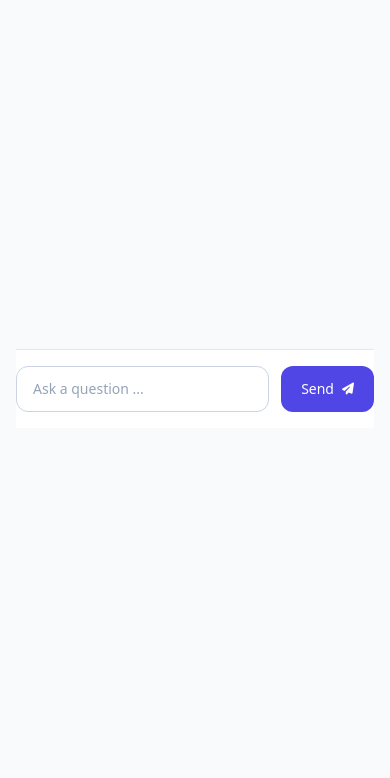
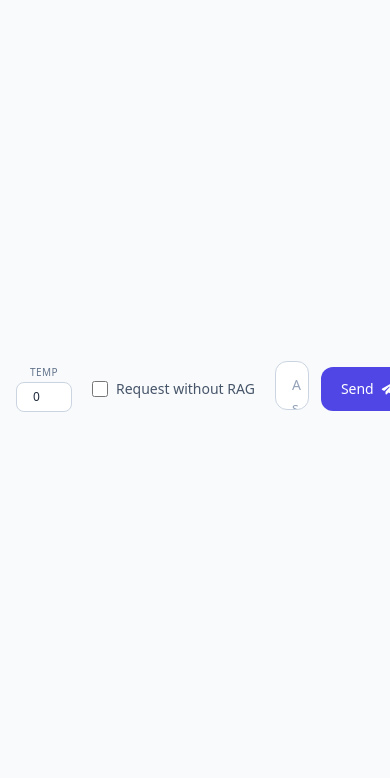
Before and after one commit to kempoq/RAG, a FastAPI app: template app/src/frontend/templates/simple_rag.html in a window 390 px wide. Shown: the part 66-844 px from the top of the page. Run offline with FastAPI, Linux system fonts and the light colour scheme; the template is opened without the code that fills it, so the values that code supplies are empty; parts of the project's set-up code (start-up, migrations or seed data) failed here and were passed over; some libraries are stand-ins or nearby versions.

Commit message:
Add to front: 'temperature' input, 'Request without RAG' checkbox + Second output for request without RAG if chosen

```diff
--- a/app/src/frontend/static/js/modules/rag.js
+++ b/app/src/frontend/static/js/modules/rag.js
@@ -16,17 +16,42 @@ export function toggleContext(showMessage, hideMessage) {
     }
 }
 
-export function showAnswer() {
+export function autoResizeUserInput(textArea) {
+    textArea.style.height = "auto";
+    textArea.style.height = Math.min(textArea.scrollHeight, 200) + "px";
+}
+
+export function showAnswer(addNoRagRequest) {
+    if (addNoRagRequest) {
+        document.getElementById("answersContainer").classList.remove("lg:grid-cols-1");
+        document.getElementById("answersContainer").classList.add("lg:grid-cols-2");
+        document.getElementById("noRagAnswerContainer").classList.remove("hidden");
+    } else {
+        document.getElementById("answersContainer").classList.remove("lg:grid-cols-2");
+        document.getElementById("answersContainer").classList.add("lg:grid-cols-1");
+        document.getElementById("noRagAnswerContainer").classList.add("hidden");
+    }
     document.getElementById("answerArea").classList.remove("hidden");
 }
 
-export function hideAnswer() {
+export function hideOutputs(showMessage) {
     document.getElementById("answerArea").classList.add("hidden");
+
+    const block = document.getElementById("context");
+    const label = document.getElementById("toggleLabel");
+    const icon = document.getElementById("toggleIcon");
+
+    if (!block.classList.contains("hidden")) {
+        block.classList.add("hidden");
+        label.textContent = showMessage;
+        icon.classList.remove("fa-chevron-up");
+        icon.classList.add("fa-chevron-down");
+    }
 }
 
-export function fillAnswerOutput(answer) {
-    document.getElementById("answerOutput").innerHTML = marked.parse(answer);
-    renderMathInElement(document.getElementById("answerOutput"), {
+export function fillAnswerOutput(answer, elementClass) {
+    document.getElementById(elementClass).innerHTML = marked.parse(answer);
+    renderMathInElement(document.getElementById(elementClass), {
         delimiters: [
             {left: "$$", right: "$$", display: true},
             {left: "$", right: "$", display: false}
@@ -50,6 +75,20 @@ export function fillQueryOutput(query) {
     document.getElementById("queryOutput").textContent = query;
 }
 
-export function clearInput() {
+export function fillTokenUsageOutput(tokenUsage) {
+    const usageContainer = document.getElementById("tokenUsageOutput")
+
+    Object.keys(tokenUsage).forEach((modelName) => {
+        const usageInfo = document.createElement("p");
+        usageInfo.classList.add("text-sm", "text-slate-700", "leading-relaxed");
+        usageInfo.innerHTML = `<b>${modelName}</b>: ${tokenUsage[modelName]}`;
+        usageContainer.appendChild(usageInfo);
+    });
+}
+
+
+export function clearInputs() {
     document.getElementById("userInput").value = "";
+    document.getElementById("noRagCheckbox").checked = false;
+    document.getElementById("temperatureInput").value = 0;
 }
--- a/app/src/frontend/static/js/simple_rag.js
+++ b/app/src/frontend/static/js/simple_rag.js
@@ -2,22 +2,48 @@ import { sendApiRequest } from "./modules/api.js"
 import {
     toggleContext,
     showAnswer,
-    hideAnswer,
+    hideOutputs,
     fillAnswerOutput,
     fillQueryOutput,
     fillRelevantInfoOutput,
-    clearInput
+    fillTokenUsageOutput,
+    clearInputs,
+    autoResizeUserInput
 } from "./modules/rag.js"
 import { showLoader, hideLoader } from "./modules/loader.js";
 
-document.getElementById("toggleButton").addEventListener("click", () => {
-    toggleContext("Show augmented query", "Hide augmented query");
+const showMessageText = "Show augmented query";
+const hideMessageText = "Hide augmented query";
+
+function clearOutputs() {
+    document.getElementById("noRagAnswerOutput").innerHTML = "";
+    document.getElementById("answerOutput").innerHTML = "";
+
+    document.getElementById("queryOutput").textContent = "";
+    document.getElementById("tokenUsageOutput").textContent = "";
+
+    // Deleting retrieved context
+    Array.from(document.getElementById("relevantInfoOutput").children).slice(1).forEach((child) => {
+        child.remove();
+    });
+}
+
+document.getElementById("userInput").addEventListener("input", (e) => {
+    autoResizeUserInput(e.target);
 })
 
+document.getElementById("toggleButton").addEventListener("click", () => {
+    toggleContext(showMessageText, hideMessageText);
+});
+
 document.getElementById("sendButton").addEventListener("click", async () => {
-    hideAnswer();
+    hideOutputs(showMessageText);
+    clearOutputs();
 
     const query = document.getElementById("userInput").value;
+    const addNoRagRequest = document.getElementById("noRagCheckbox").checked;
+    const temperature = document.getElementById("temperatureInput").valueAsNumber;
+
     if (query.length === 0) return;
 
     showLoader("Processing", "Generating answer");
@@ -26,13 +52,26 @@ document.getElementById("sendButton").addEventListener("click", async () => {
         headers: {
             "Content-Type": "application/json"
         },
-        body: {"query": query}
+        body: {"query": query, "temperature": temperature}
     });
 
-    fillAnswerOutput(response["answer"]);
+    fillAnswerOutput(response["answer"], "answerOutput");
     fillQueryOutput(response["query"]);
     fillRelevantInfoOutput(response["relevant_info"]);
-    showAnswer();
-    clearInput();
+    fillTokenUsageOutput(response["token_usage"]);
+
+    if (addNoRagRequest) {
+        const noRagResponse = await sendApiRequest("/api/v1/no-rag/chat", {
+            method: "POST",
+            headers: {
+                "Content-Type": "application/json"
+            },
+            body: {"query": query}
+        })
+        fillAnswerOutput(noRagResponse["answer"], "noRagAnswerOutput");
+    }
+
+    showAnswer(addNoRagRequest);
+    clearInputs();
     hideLoader();
-})
+});
--- /dev/null
+++ b/app/src/frontend/templates/input.html
@@ -0,0 +1,46 @@
+<div class=<div class="shrink-0 bg-white border-t border-slate-200 py-4">
+    <div class="flex items-center gap-3">
+
+        <!-- Top-k input with label above -->
+        <div class="flex flex-col items-center shrink-0 select-none">
+            <label for="temperatureInput" class="text-[10px] font-medium text-slate-500 mb-0.5 uppercase tracking-wider">Temp</label>
+            <input
+                id="temperatureInput"
+                type="number"
+                min="0"
+                max="2"
+                value="0"
+                class="w-14 rounded-lg border border-slate-300 px-2 py-1.5 text-xs text-slate-800 placeholder-slate-400 focus:outline-none focus:ring-2 focus:ring-indigo-500 focus:border-indigo-500 text-center"
+            >
+        </div>
+
+        <!-- Checkbox -->
+        <label class="flex items-center gap-2 px-2 cursor-pointer select-none shrink-0">
+            <input
+                id="noRagCheckbox"
+                type="checkbox"
+                class="w-4 h-4 rounded border-slate-300 text-indigo-600 focus:ring-indigo-500"
+            >
+            <span class="text-sm text-slate-600">Request without RAG</span>
+        </label>
+
+        <!-- Main Input: Textarea -->
+        <div class="flex-1 relative">
+            <textarea
+                id="userInput"
+                rows="1"
+                placeholder="Ask a question about your documents..."
+                class="w-full rounded-xl border border-slate-300 px-4 py-3 text-sm text-slate-800 placeholder-slate-400 focus:outline-none focus:ring-2 focus:ring-indigo-500 focus:border-indigo-500 resize-none overflow-hidden leading-relaxed"
+            ></textarea>
+        </div>
+
+        <!-- Send Button -->
+        <button
+            id="sendButton"
+            class="bg-indigo-600 hover:bg-indigo-700 text-white rounded-xl px-5 py-3 text-sm font-medium transition-colors flex items-center gap-2 shrink-0"
+        >
+            <span>Send</span>
+            <i class="fa-solid fa-paper-plane text-xs"></i>
+        </button>
+    </div>
+</div>
--- a/app/src/frontend/templates/simple_rag.html
+++ b/app/src/frontend/templates/simple_rag.html
@@ -36,20 +36,39 @@
     </nav>
 
     <!-- Content + Input Wrapper -->
-    <div class="flex-1 flex flex-col justify-center max-w-4xl mx-auto w-full px-4 sm:px-6 lg:px-8 overflow-hidden">
+    <div class="flex-1 flex flex-col justify-center max-w-6xl mx-auto w-full px-4 sm:px-6 lg:px-8 overflow-hidden">
 
         <!-- Scrollable Content Area -->
         <div id="answerArea" class="flex-1 overflow-y-auto py-6 space-y-4 hidden">
 
             <!-- Answer Output -->
-            <div class="bg-white rounded-2xl border border-slate-200 shadow-sm p-6 sm:p-8">
-                <div class="flex items-center gap-2 mb-4">
-                    <div class="w-8 h-8 rounded-full bg-indigo-100 flex items-center justify-center">
-                        <i class="fa-solid fa-robot text-indigo-600 text-sm"></i>
+            <div id="answersContainer" class="grid grid-cols-1 lg:grid-cols-1 gap-4">
+
+                <div
+                    id="noRagAnswerContainer"
+                    class="bg-white rounded-2xl border border-slate-200 shadow-sm p-6 sm:p-8 hidden"
+                >
+                    <div class="flex items-center gap-2 mb-4">
+                        <div class="w-8 h-8 rounded-full bg-slate-100 flex items-center justify-center">
+                            <i class="fa-solid fa-robot text-slate-500 text-sm"></i>
+                        </div>
+                        <h3 class="text-sm font-semibold text-slate-700">Without RAG</h3>
+                        <span class="ml-auto text-xs font-medium text-slate-500 bg-slate-100 px-2 py-0.5 rounded">Base LLM</span>
                     </div>
-                    <h3 class="text-sm font-semibold text-slate-900">Answer</h3>
+                    <div id="noRagAnswerOutput" class="prose prose-slate prose-sm max-w-none"></div>
                 </div>
-                <div id="answerOutput" class="prose prose-slate prose-sm max-w-none"></div>
+
+                <div class="bg-white rounded-2xl border border-indigo-200 shadow-sm p-6 sm:p-8">
+                    <div class="flex items-center gap-2 mb-4">
+                        <div class="w-8 h-8 rounded-full bg-indigo-100 flex items-center justify-center">
+                            <i class="fa-solid fa-robot text-indigo-600 text-sm"></i>
+                        </div>
+                        <h3 class="text-sm font-semibold text-indigo-900">With RAG</h3>
+                        <span class="ml-auto text-xs font-medium text-indigo-700 bg-indigo-50 px-2 py-0.5 rounded">Retrieval Augmented</span>
+                    </div>
+                    <div id="answerOutput" class="prose prose-slate prose-sm max-w-none"></div>
+                </div>
+
             </div>
 
             <!-- Toggle Button -->
@@ -64,7 +83,7 @@
             </div>
 
             <!-- Augmented Query Block -->
-            <div id="context" class="hidden bg-indigo-50/60 rounded-2xl border border-indigo-100 p-6 sm:p-8">
+            <div id="context" class="bg-indigo-50/60 rounded-2xl border border-indigo-100 p-6 sm:p-8 hidden">
                 <div class="flex items-center gap-2 mb-4">
                     <div class="w-8 h-8 rounded-full bg-indigo-100 flex items-center justify-center">
                         <i class="fa-solid fa-wand-magic-sparkles text-indigo-600 text-sm"></i>
@@ -86,29 +105,18 @@
                         <p class="text-xs font-semibold text-indigo-400 uppercase tracking-wider mb-2">User Question</p>
                         <p id="queryOutput" class="text-sm text-slate-800 font-medium"></p>
                     </div>
+
+                    <div class="bg-white rounded-xl border border-indigo-100/80 p-4">
+                        <p class="text-xs font-semibold text-indigo-400 uppercase tracking-wider mb-2">Token usage</p>
+                        <div id="tokenUsageOutput"></div>
+                    </div>
                 </div>
             </div>
 
         </div>
 
-        <!-- Fixed Input Bar (always visible) -->
-        <div class="shrink-0 bg-white border-t border-slate-200 py-4">
-            <div class="flex gap-3">
-                <input
-                    id="userInput"
-                    type="text"
-                    placeholder="Ask a question ..."
-                    class="flex-1 rounded-xl border border-slate-300 px-4 py-3 text-sm text-slate-800 placeholder-slate-400 focus:outline-none focus:ring-2 focus:ring-indigo-500 focus:border-indigo-500"
-                >
-                <button
-                    id="sendButton"
-                    class="bg-indigo-600 hover:bg-indigo-700 text-white rounded-xl px-5 py-3 text-sm font-medium transition-colors flex items-center gap-2 shrink-0"
-                >
-                    <span>Send</span>
-                    <i class="fa-solid fa-paper-plane text-xs"></i>
-                </button>
-            </div>
-        </div>
+        <!-- Fixed Input Bar -->
+        {% include 'input.html' %}
     </div>
     {% include 'loader.html' %}
 </body>
```
Also changed, not shown: app/src/frontend/static/js/graph_rag.js (+48 -10 lines), app/src/frontend/templates/graph_rag.html (+28 -25 lines).
